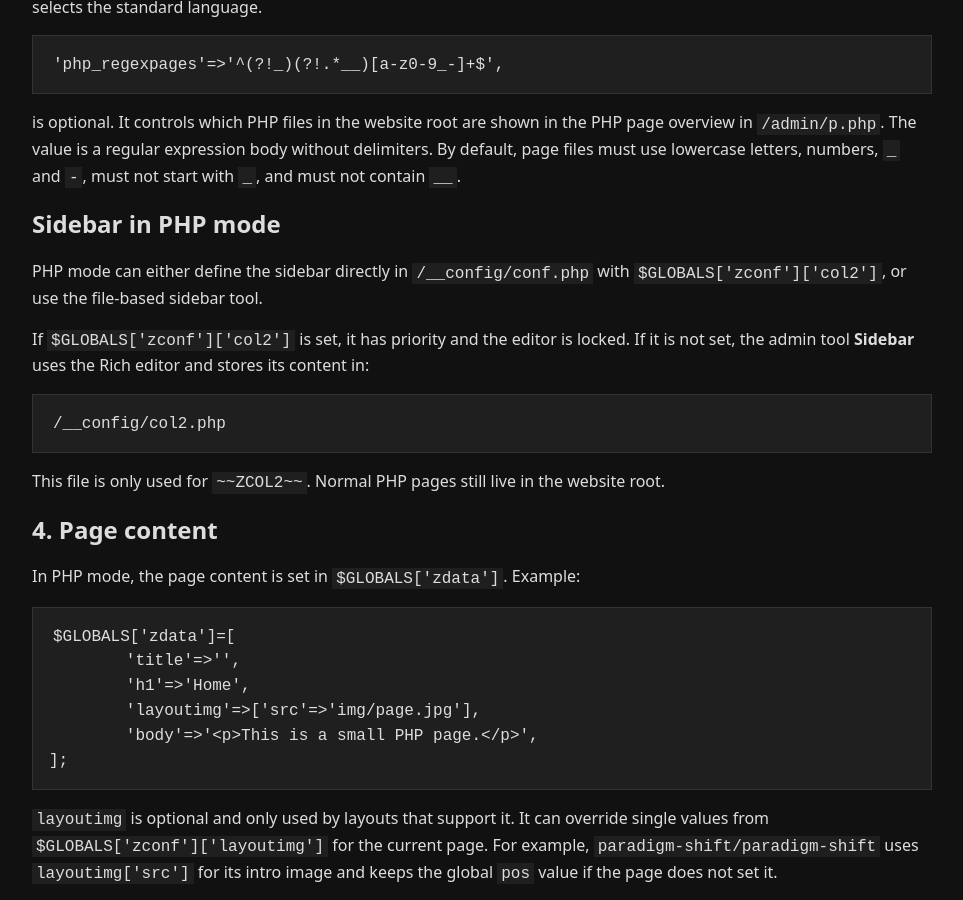
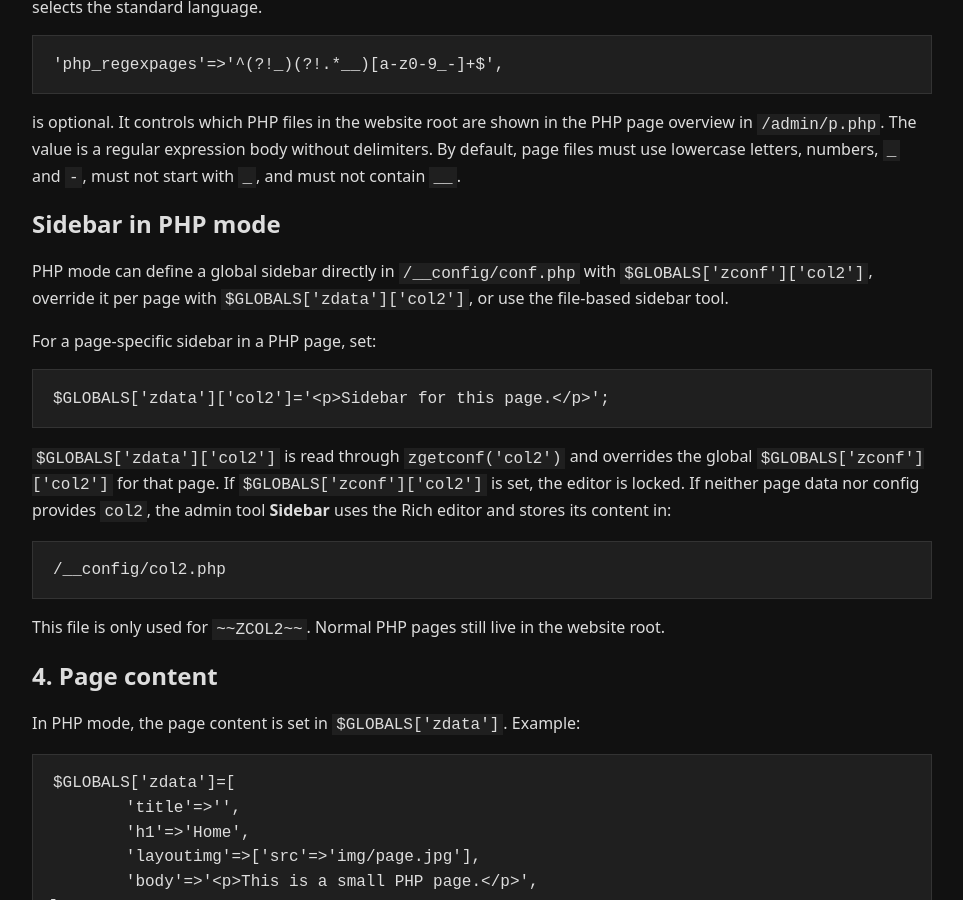
Before and after one commit to gaxmann/zanacms-docs, a Jekyll site: the page built from guide/php-mode.md, in a window 1280 px wide and 900 px high, scrolled down 4103 px. Shown: the whole window, without its empty margins (158-1121 px from the left). Built offline with Jekyll 4.4.1, drawn with Linux system fonts in a browser that asks for light colours.

Commit message:
Änderungen von Rechner #2

````diff
--- a/guide/php-mode.md
+++ b/guide/php-mode.md
@@ -178,9 +178,15 @@ is optional. It controls which PHP files in the website root are shown in the PH
 
 ## Sidebar in PHP mode
 
-PHP mode can either define the sidebar directly in `/__config/conf.php` with `$GLOBALS['zconf']['col2']`, or use the file-based sidebar tool.
+PHP mode can define a global sidebar directly in `/__config/conf.php` with `$GLOBALS['zconf']['col2']`, override it per page with `$GLOBALS['zdata']['col2']`, or use the file-based sidebar tool.
 
-If `$GLOBALS['zconf']['col2']` is set, it has priority and the editor is locked. If it is not set, the admin tool **Sidebar** uses the Rich editor and stores its content in:
+For a page-specific sidebar in a PHP page, set:
+
+```php
+$GLOBALS['zdata']['col2']='<p>Sidebar for this page.</p>';
+```
+
+`$GLOBALS['zdata']['col2']` is read through `zgetconf('col2')` and overrides the global `$GLOBALS['zconf']['col2']` for that page. If `$GLOBALS['zconf']['col2']` is set, the editor is locked. If neither page data nor config provides `col2`, the admin tool **Sidebar** uses the Rich editor and stores its content in:
 
 ```text
 /__config/col2.php
````
Also changed, not shown: guide/interfaces.md (+4 -4 lines), guide/markdown-mode.md (+2 -0 lines), guide/rich-mode.md (+2 -0 lines), help/configuration.md (+2 -2 lines), help/sidebar-editor.md (+1 -1 lines).
